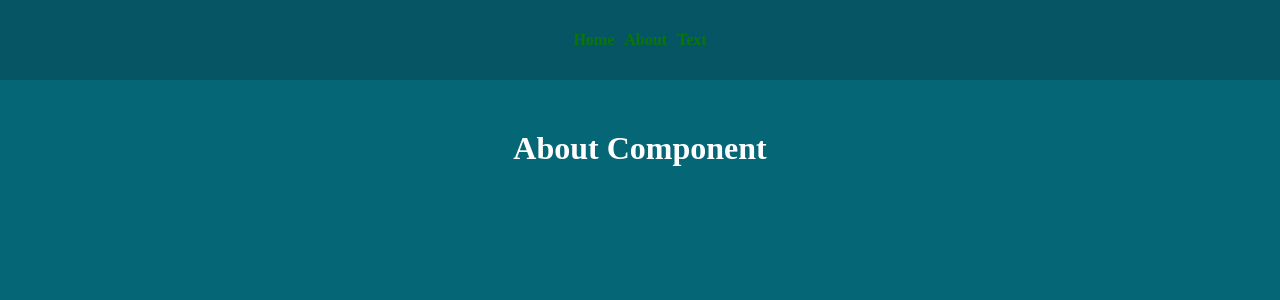
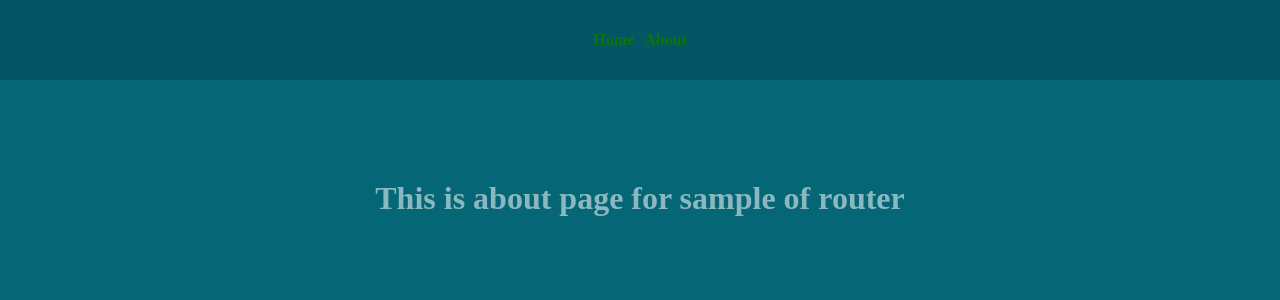
Before and after one commit to fuadofficial/todo-react, a React (Create React App) app: page /about in a window 1280 px wide. Shown: the top 300 px of the page. Built offline with nearby package versions, Linux system fonts and the light colour scheme.

Commit message:
compelted this project work

```diff
--- a/src/App.js
+++ b/src/App.js
@@ -1,9 +1,8 @@
 import React from "react";
 import TodoApp from "./component/TodoApp/TodoApp";
 import Header from "./component/Header";
-import About from "./component/TodoApp/About";
-import Text from "./component/Text";
 import { BrowserRouter as Router, Routes, Route } from "react-router-dom";
+import About from "./component/TodoApp/About/About";
 
 export default function App() {
   return (
@@ -11,8 +10,7 @@ export default function App() {
       <Header />
       <Routes>
         <Route path="/" element={<TodoApp />} />
-        <Route path="/about" element={<About />} />
-        <Route path="/text" element={<Text />} />
+        <Route path="/about" element={<About/>} />
       </Routes>
     </Router>
   );
--- a/src/component/Header/index.js
+++ b/src/component/Header/index.js
@@ -7,7 +7,6 @@ export default function Header() {
     <header>
       <Link to="/">Home</Link>
       <Link to="/about">About</Link>
-      <Link to="/text">Text</Link>
     </header>
   );
 }
--- a/src/component/Text/index.js
+++ /dev/null
@@ -1,20 +0,0 @@
-import React, { PureComponent } from 'react'
-// import Button from '../Button';
-
-export default class Text extends PureComponent {
-
-    sendClick = (data) => (event) => {
-        console.log(data, event);
-    }
-
-    render() {
-
-        return (
-            <div>
-                {/* <Button className="btn-primary" id="btn" onClick={this.sendClick("data")} >
-                    Send Click
-                </Button> */}
-            </div>
-        )
-    }
-}
--- a/src/component/TodoApp/About/index.js
+++ b/src/component/TodoApp/About/About.js
@@ -3,7 +3,7 @@ import React from 'react'
 export default function About() {
     return (
         <div>
-            <h1 style={{ color: "white", textAlign: "center", margin: "50px" }}>About Component</h1>
+            <h1 style={{ textAlign: "center", margin:"100px" }}>This is about page for sample of router</h1>
         </div>
     )
 }
```
Also changed, not shown: src/component/Button/Button.js (deleted, +0 -11 lines), src/component/Button/Button.css (deleted).
